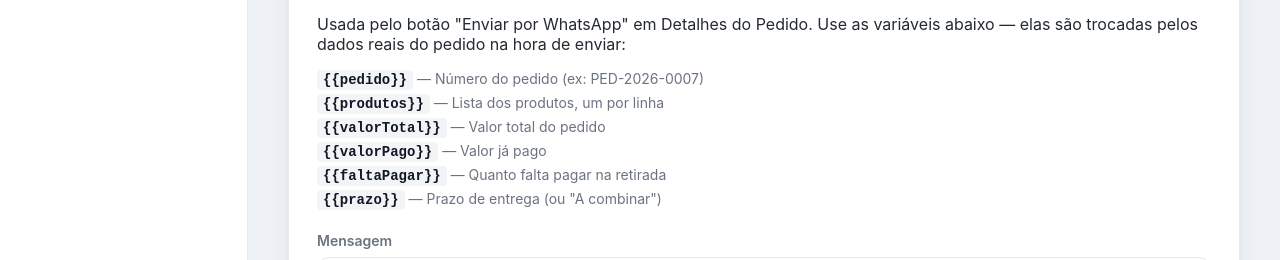
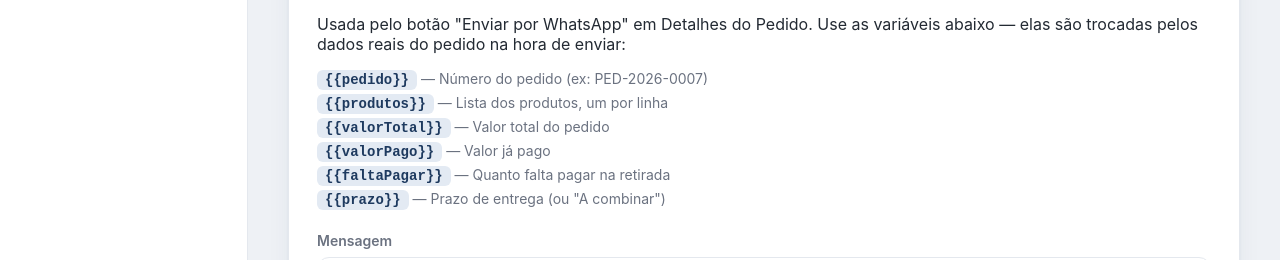
Before and after one commit to pabloholiveira/Texflow, a React (Vite) app: page /configuracoes in a window 1280 px wide. Shown: the part 427-687 px from the top of the page. Built offline with nearby package versions, Linux system fonts and the light colour scheme; no server answers; sample sign-in values are in the browser's storage.

Commit message:
Polish visual: tela de Configurações
settings.css migrado pros design tokens: itens de operação como linhas
suaves sem borda pesada, placeholders do WhatsApp como tags azuis.
As seções já estavam em cards (.form-section, reestilizado na
fundação). Só CSS.

```diff
--- a/src/styles/settings.css
+++ b/src/styles/settings.css
@@ -9,9 +9,11 @@
   display: flex;
   align-items: center;
   justify-content: space-between;
-  border: 1px solid #e5e7eb;
-  border-radius: 8px;
+  gap: 12px;
+  background: var(--color-bg);
+  border-radius: var(--radius-input);
   padding: 12px 16px;
+  font-weight: 500;
 }
 
 .whatsapp-placeholders-list {
@@ -21,14 +23,14 @@
   display: flex;
   flex-direction: column;
   gap: 6px;
-  color: #6b7280;
+  color: var(--color-text-secondary);
   font-size: 14px;
 }
 
 .whatsapp-placeholders-list code {
-  background: #f3f4f6;
-  border-radius: 4px;
-  padding: 2px 6px;
-  color: #111827;
+  background: var(--color-primary-soft);
+  border-radius: 6px;
+  padding: 2px 8px;
+  color: var(--color-primary);
   font-weight: 600;
 }
```
